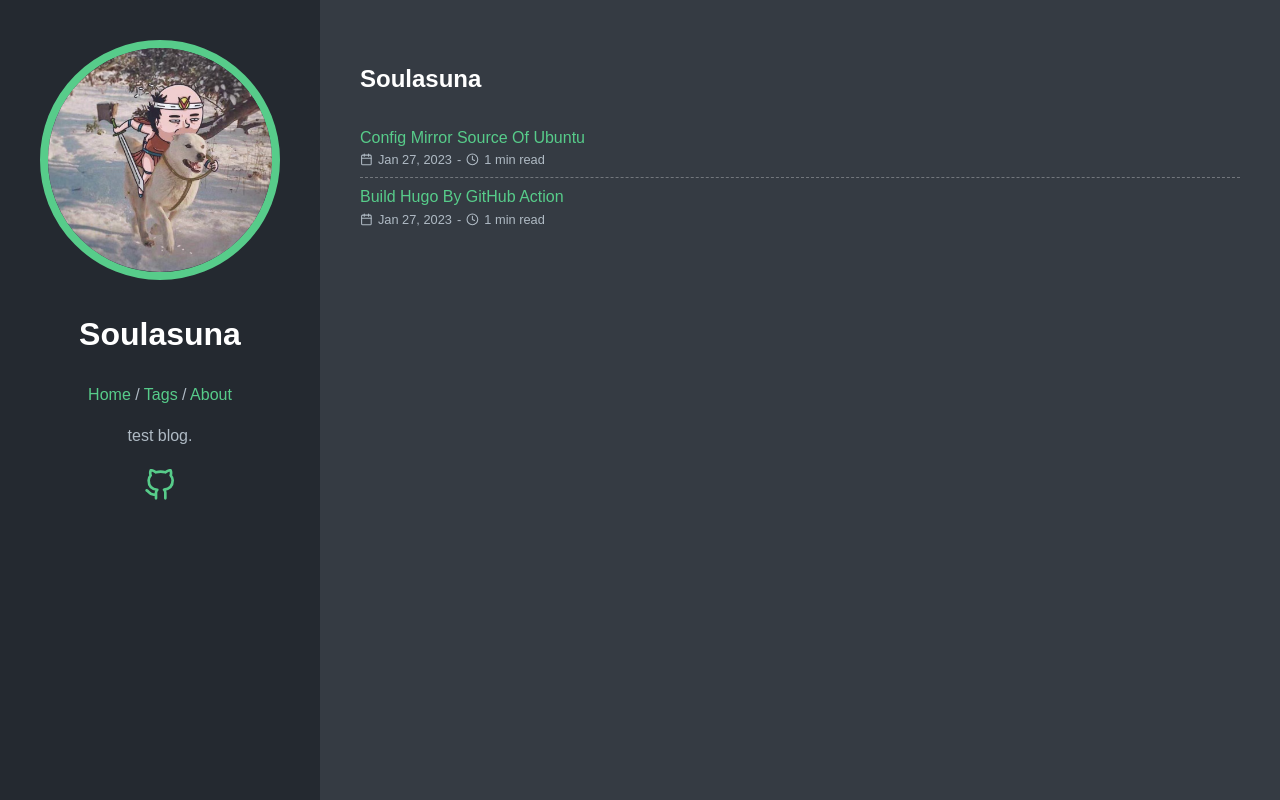
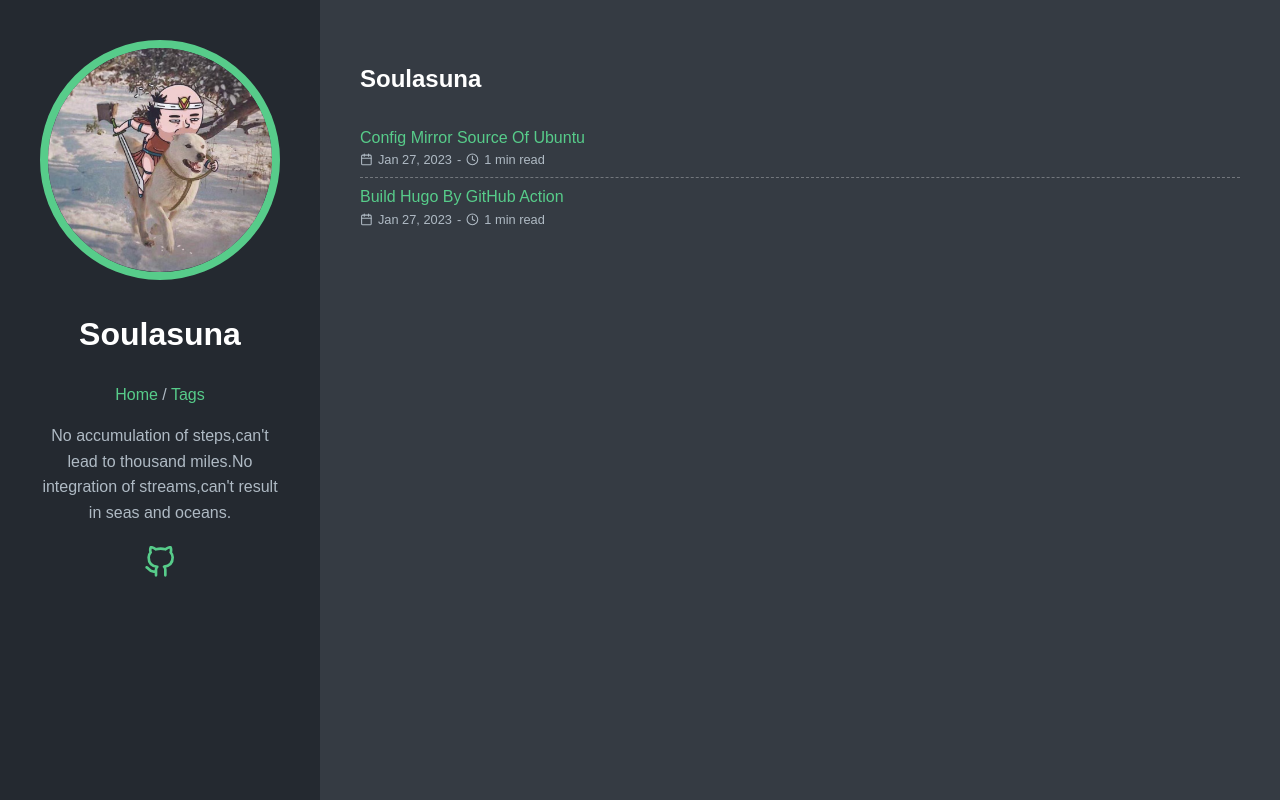
Before and after one commit to soulasuna/soulasuna.github.io, a plain HTML site: page index.html in a window 1280 px wide. Drawn offline with Linux system fonts and the light colour scheme.

Commit message:
add description

```diff
--- a/index.html
+++ b/index.html
@@ -7,16 +7,16 @@
     <meta name="generator" content="Hugo 0.110.0">
     <meta name="viewport" content="width=device-width, initial-scale=1" />
     <meta name="author" content="Gin" />
-    <meta name="description" content="test blog." />
+    <meta name="description" content="No accumulation of steps,can&#39;t lead to thousand miles.No integration of streams,can&#39;t result in seas and oceans." />
     <link rel="stylesheet" href="/css/main.min.3c3c186cd62e563ad6e2f00a89dbee656ab912d1d46f856b5605dd0232521e2a.css" />
 
 
     <meta name="twitter:card" content="summary"/>
 <meta name="twitter:title" content="Soulasuna"/>
-<meta name="twitter:description" content="test blog."/>
+<meta name="twitter:description" content="No accumulation of steps,can&#39;t lead to thousand miles.No integration of streams,can&#39;t result in seas and oceans."/>
 
     <meta property="og:title" content="Soulasuna" />
-<meta property="og:description" content="test blog." />
+<meta property="og:description" content="No accumulation of steps,can&#39;t lead to thousand miles.No integration of streams,can&#39;t result in seas and oceans." />
 <meta property="og:type" content="website" />
 <meta property="og:url" content="https://soulasuna.github.io/" />
 
@@ -31,11 +31,8 @@
              /
 
           <a class="app-header-menu-item" href="/tags/">Tags</a>
-             /
-
-          <a class="app-header-menu-item" href="/about/">About</a>
       </nav>
-      <p>test blog.</p>
+      <p>No accumulation of steps,can&#39;t lead to thousand miles.No integration of streams,can&#39;t result in seas and oceans.</p>
       <div class="app-header-social">
 
           <a href="https://github.com/soulasuna" target="_blank" rel="noreferrer noopener me">
```
Also changed, not shown: 404.html (+3 -6 lines), categories/index.html (+3 -6 lines), post/build_hugo_by_github_action/index.html (+1 -4 lines), post/index.html (+3 -6 lines), post/set_mirror_source_of_ubuntu/index.html (+1 -4 lines), tags/index.html (+3 -6 lines).
